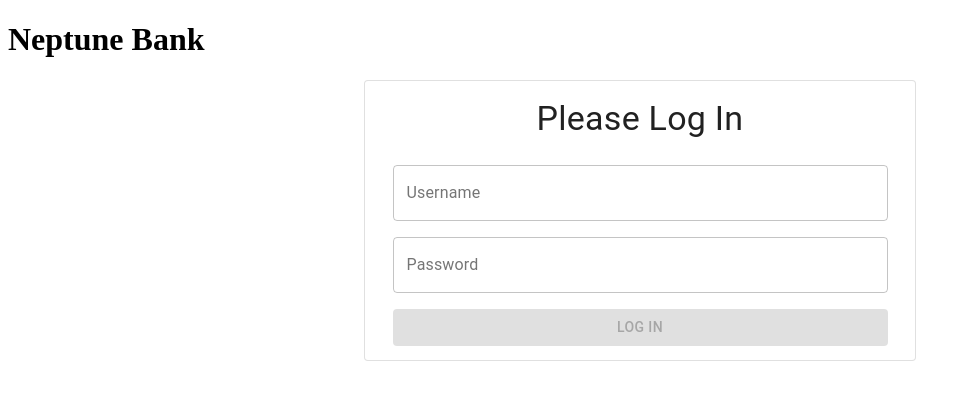
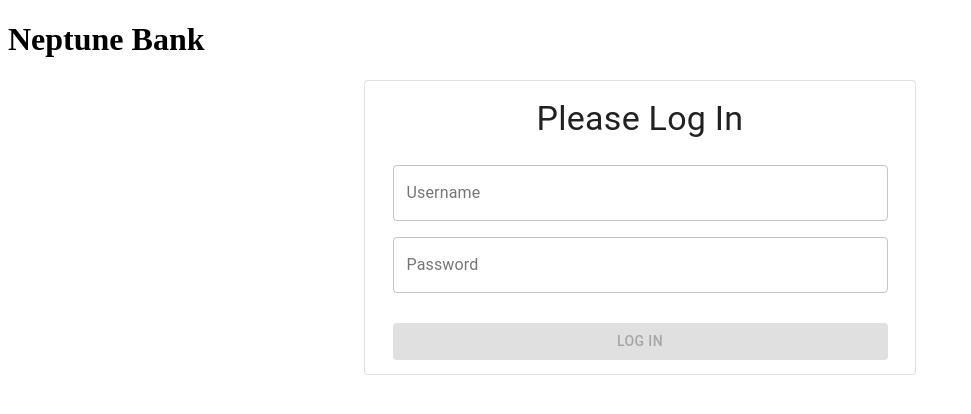
Before and after one commit to dougwake/neptune-bank, a React (Create React App) app: page /login in a window 1280 px wide. Shown: the top 414 px of the page, without its empty margins (0-971 px from the left). Built offline with nearby package versions, Linux system fonts and the light colour scheme; no server answers.

Commit message:
Implemented firebase login

```diff
--- a/package.json
+++ b/package.json
@@ -4,9 +4,11 @@
   "private": true,
   "dependencies": {
     "@material-ui/core": "^4.12.3",
+    "@material-ui/lab": "^4.0.0-alpha.60",
     "@testing-library/jest-dom": "^5.16.1",
     "@testing-library/react": "^12.1.2",
     "@testing-library/user-event": "^13.5.0",
+    "firebase": "^9.6.2",
     "react": "^17.0.2",
     "react-dom": "^17.0.2",
     "react-router-dom": "^6.2.1",
--- a/src/components/App.js
+++ b/src/components/App.js
@@ -4,10 +4,11 @@ import Home from './Home'
 import BillPay from './BillPay'
 import Login from './Login'
 import PageNotFound from './PageNotFound'
+import { AuthProvider } from '../contexts/AuthContext'
 
 export default function App() {
   return (
-    <>
+    <AuthProvider>
       <h1>Neptune Bank</h1>
       <BrowserRouter>
         <Routes>
@@ -17,7 +18,7 @@ export default function App() {
           <Route path="*" element={<PageNotFound />} />
         </Routes>
       </BrowserRouter>
-    </>
+    </AuthProvider>
 
   )
 }
--- a/src/components/Home.js
+++ b/src/components/Home.js
@@ -1,7 +1,32 @@
+import { Button } from '@material-ui/core'
 import React from 'react'
+import { useNavigate } from 'react-router-dom';
+import { useAuth } from '../contexts/AuthContext'
+import { auth } from '../firebase'
 
 export default function Home() {
+
+    const { currentUser, logout } = useAuth()
+    let navigate = useNavigate()
+
+    console.log(currentUser ? currentUser.email : "no current user")
+
+    async function handleLogout() {
+        // setError('')
+
+        try {
+            await logout()
+            navigate("/login", { replace: true });
+
+        } catch{
+            console.log("Failed to log out")
+        }
+    }
+
     return (
-        <h1>Home</h1>
+        <>
+            <h1>Home</h1>
+            <Button onClick={handleLogout}>Sign Out</Button>
+        </>
     )
 }
--- a/src/components/Login.js
+++ b/src/components/Login.js
@@ -1,13 +1,48 @@
 import { Button, Card, Container, TextField, Typography } from '@material-ui/core';
+import Alert from '@material-ui/lab/Alert';
 import React, { Fragment, useRef, useState } from 'react'
+import { useNavigate } from 'react-router-dom';
 import { makeStyles } from '@material-ui/core/styles';
-
+import { useAuth } from '../contexts/AuthContext'
 
 export default function Login() {
 
     const refUsername = useRef();
     const refPassword = useRef();
+    const { currentUser, login, logout } = useAuth()
+    let navigate = useNavigate();
+
     const [ready, setReady] = useState(false);
+    const [loading, setLoading] = useState(false);
+    const [error, setError] = useState('');
+
+    async function handleSubmit(e) {
+        e.preventDefault();
+
+        try {
+            setError('')
+            setLoading(true)
+            await login(refUsername.current.value, refPassword.current.value)
+            navigate("/", { replace: true });
+        }
+        catch {
+            setError('Failed to sign in')
+        }
+
+        setLoading(false)
+    }
+
+    async function handleLogout() {
+        // setError('')
+
+        try {
+            await logout()
+            navigate("/login", { replace: true });
+
+        } catch {
+            console.log("Failed to log out")
+        }
+    }
 
     const checkState = function () {
         setReady(refUsername.current.value.length > 0 &&
@@ -31,12 +66,13 @@ export default function Login() {
             width: "90%",
             marginBottom: "1em"
         },
-        loginbutton: {
+        button: {
             width: "90%",
             marginBottom: "1em",
-            backgroundColor:theme.palette.primary.light,
+            marginTop: "1em",
+            backgroundColor: theme.palette.primary.light,
             '&:hover': {
-                backgroundColor:theme.palette.primary.main
+                backgroundColor: theme.palette.primary.main
             }
         }
     }));
@@ -47,10 +83,18 @@ export default function Login() {
         <Fragment>
             <Container className={classes.root}>
                 <Card variant="outlined">
-                    <Typography className={classes.login} variant="h4">Please Log In</Typography>
-                    <TextField onChange={checkState} inputRef={refUsername} className={classes.textbox} id="username" label="Username" variant="outlined" />
-                    <TextField onChange={checkState} inputRef={refPassword} className={classes.textbox} type="password" id="password" label="Password" variant="outlined" />
-                    <Button disabled={!ready} className={classes.loginbutton} variant="contained">Log In</Button>
+                    {!currentUser && <>
+                        <Typography className={classes.login} variant="h4">Please Log In</Typography>
+                        <TextField onChange={checkState} inputRef={refUsername} className={classes.textbox} id="username" label="Username" variant="outlined" />
+                        <TextField onChange={checkState} inputRef={refPassword} className={classes.textbox} type="password" id="password" label="Password" variant="outlined" />
+                        {error && <Alert severity="error">{error}</Alert>}
+                        <Button onClick={handleSubmit} disabled={!ready || loading} className={classes.button} variant="contained">Log In</Button>
+                    </>}
+                    {currentUser &&
+                        <>
+                            <Typography className={classes.login}>You are already logged in</Typography>
+                            <Button onClick={handleLogout} className={classes.button} variant="contained">Log Out</Button>
+                        </>}
                 </Card>
             </Container>
         </Fragment>
--- /dev/null
+++ b/src/contexts/AuthContext.js
@@ -0,0 +1,43 @@
+import React, { useContext, useEffect, useState } from 'react'
+import { auth } from '../firebase'
+
+const AuthContext = React.createContext()
+
+export function useAuth() {
+    return useContext(AuthContext)
+}
+
+export function AuthProvider({ children }) {
+    const [currentUser, setCurrentUser] = useState();
+    const [loading, setLoading] = useState(false);
+
+    function login(email, password) {
+        return auth.signInWithEmailAndPassword(email, password);
+    }
+
+    function logout() {
+        return auth.signOut();
+    }
+
+    useEffect(() => {
+        const unsubscribe = auth.onAuthStateChanged(user => {
+            setCurrentUser(user);
+            setLoading(false);
+        })
+
+        return unsubscribe
+    }, [])
+
+    const value = {
+        currentUser,
+        login,
+        logout
+    }
+
+    return (
+        <AuthContext.Provider value={value}>
+            {!loading && children}
+        </AuthContext.Provider>
+    )
+
+}
--- /dev/null
+++ b/src/firebase.js
@@ -0,0 +1,18 @@
+import firebase from 'firebase/compat/app'
+import 'firebase/compat/auth';
+// import 'firebase/compat/firestore';
+
+const app = firebase.initializeApp({
+    apiKey: process.env.REACT_APP_FIREBASE_API_KEY,
+    authDomain: process.env.REACT_APP_FIREBASE_AUTH_DOMAIN,
+    projectId: process.env.REACT_APP_FIREBASE_PROJECT_ID,
+    storageBucket: process.env.REACT_APP_FIREBASE_STORAGE_BUCKET,
+    messagingSenderId: process.env.REACT_APP_FIREBASE_MESSAGING_SENDER_ID,
+    appId: process.env.REACT_APP_FIREBASE_APP_ID
+});
+
+console.log(process.env.REACT_APP_FIREBASE_API_KEY)
+
+export const auth = app.auth();
+
+export default app;
```
Also changed, not shown: 2 other files (tests, documents, lock files or other folders).
